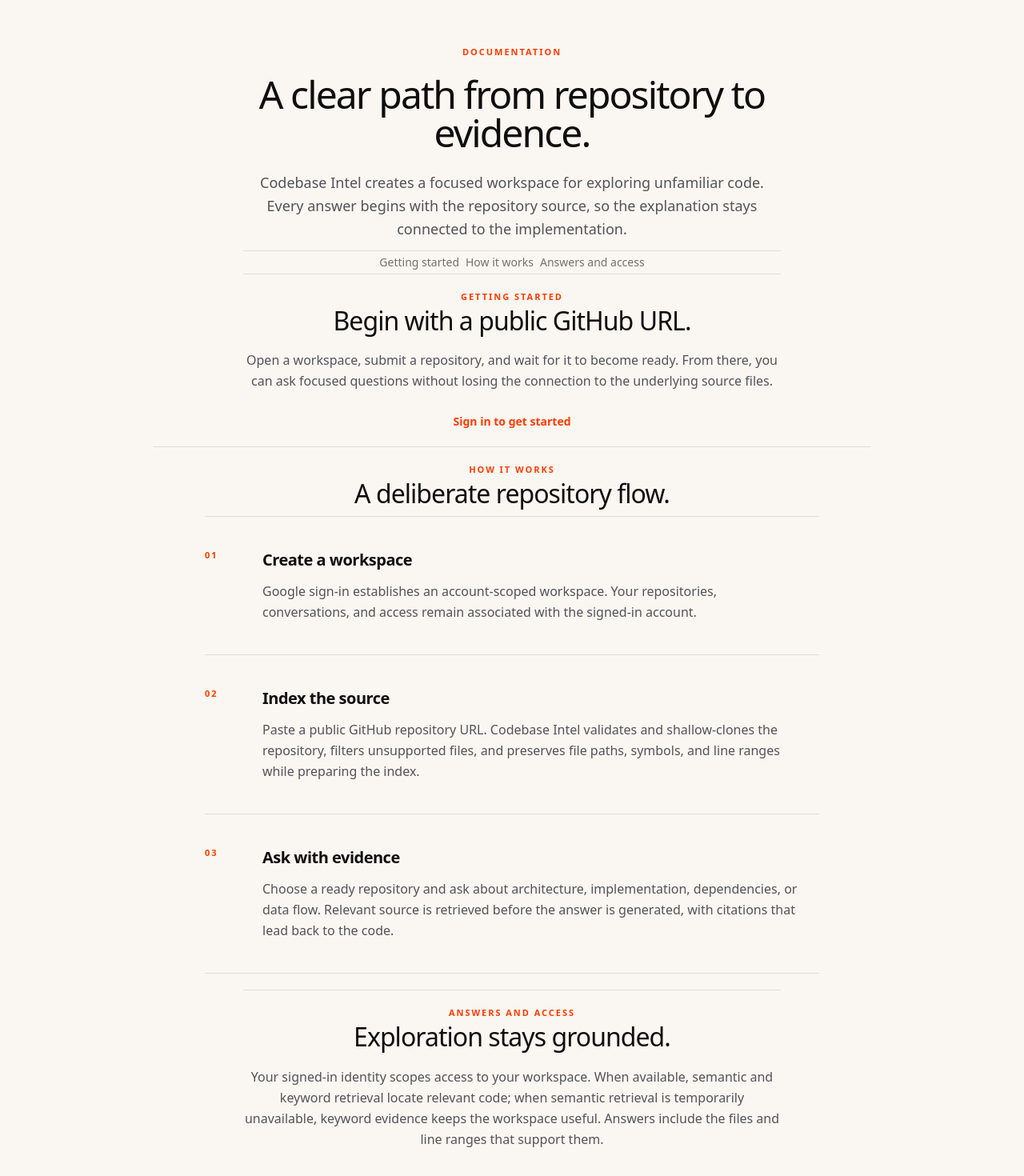
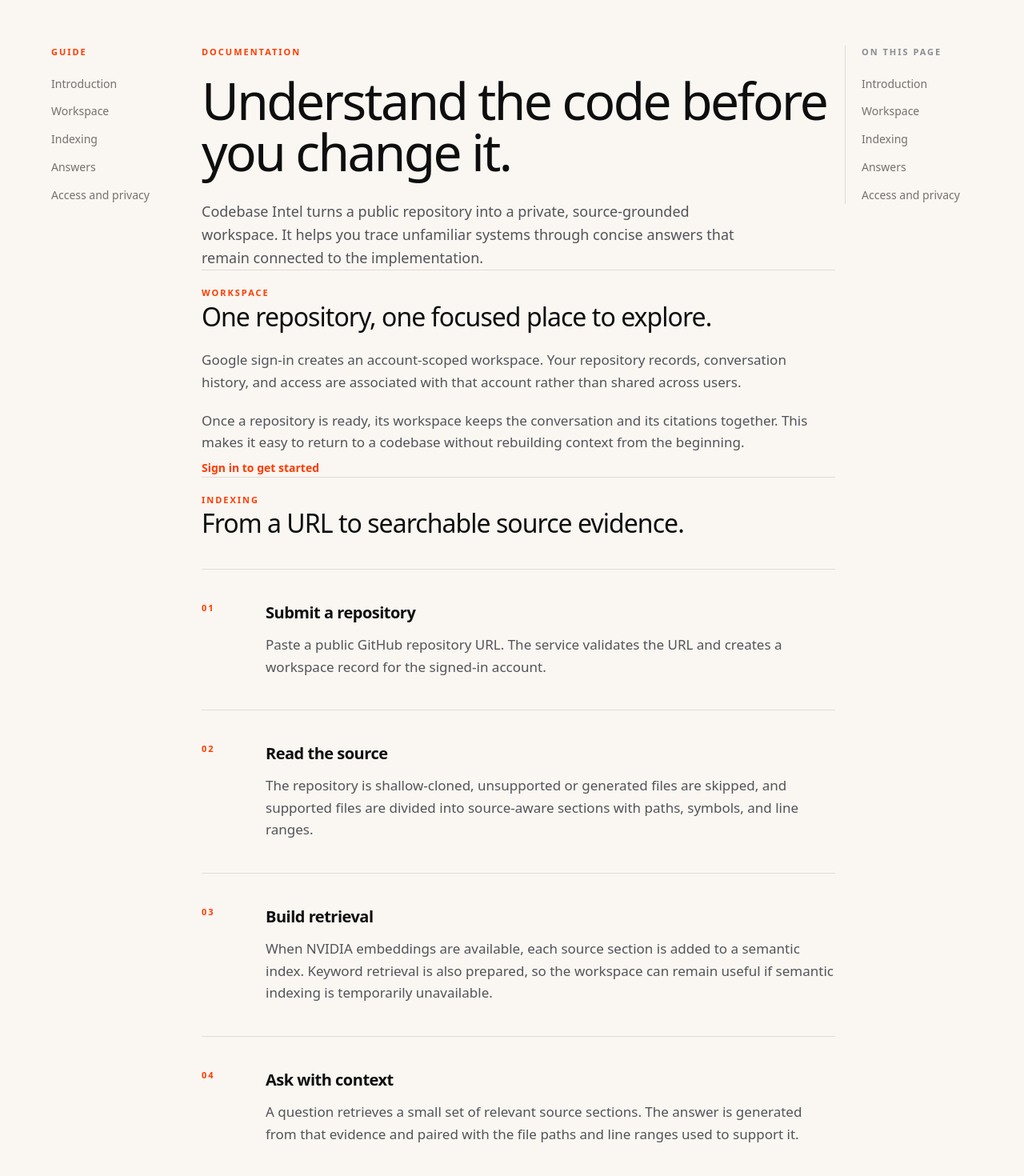
Before and after one commit to ayushman46/codebase_rag, a React (Vite) app in the folder frontend/: page /docs in a window 1280 px wide. Shown: the part 80-1550 px from the top of the page at 80% size. Built offline with nearby package versions, Linux system fonts and the light colour scheme; no server answers.

Commit message:
feat: expand documentation guide layout

```diff
--- a/frontend/src/pages/DocsPage.jsx
+++ b/frontend/src/pages/DocsPage.jsx
@@ -1,81 +1,113 @@
 import { Link } from 'react-router-dom';
 import useStore from '../store/useStore';
 
-const flow = [
-  {
-    step: '01',
-    title: 'Create a workspace',
-    text: 'Google sign-in establishes an account-scoped workspace. Your repositories, conversations, and access remain associated with the signed-in account.',
-  },
-  {
-    step: '02',
-    title: 'Index the source',
-    text: 'Paste a public GitHub repository URL. Codebase Intel validates and shallow-clones the repository, filters unsupported files, and preserves file paths, symbols, and line ranges while preparing the index.',
-  },
-  {
-    step: '03',
-    title: 'Ask with evidence',
-    text: 'Choose a ready repository and ask about architecture, implementation, dependencies, or data flow. Relevant source is retrieved before the answer is generated, with citations that lead back to the code.',
-  },
+const sections = [
+  ['introduction', 'Introduction'],
+  ['workspace', 'Workspace'],
+  ['indexing', 'Indexing'],
+  ['answers', 'Answers'],
+  ['access', 'Access and privacy'],
 ];
+
+const workflow = [
+  ['01', 'Submit a repository', 'Paste a public GitHub repository URL. The service validates the URL and creates a workspace record for the signed-in account.'],
+  ['02', 'Read the source', 'The repository is shallow-cloned, unsupported or generated files are skipped, and supported files are divided into source-aware sections with paths, symbols, and line ranges.'],
+  ['03', 'Build retrieval', 'When NVIDIA embeddings are available, each source section is added to a semantic index. Keyword retrieval is also prepared, so the workspace can remain useful if semantic indexing is temporarily unavailable.'],
+  ['04', 'Ask with context', 'A question retrieves a small set of relevant source sections. The answer is generated from that evidence and paired with the file paths and line ranges used to support it.'],
+];
+
+const AnchorList = ({ className = '' }) => (
+  <nav className={className} aria-label="Documentation navigation">
+    {sections.map(([id, label]) => (
+      <a key={id} href={`#${id}`} className="transition-colors hover:text-ink-black">{label}</a>
+    ))}
+  </nav>
+);
 
 const DocsPage = () => {
   const { user } = useStore();
 
   return (
     <main className="content-shell page-section">
-      <article className="mx-auto max-w-4xl">
-        <header className="mx-auto max-w-3xl text-center">
+      <div className="mx-auto grid max-w-6xl gap-12 lg:grid-cols-[11rem_minmax(0,1fr)_10rem] lg:gap-12">
+        <aside className="hidden lg:block">
+          <div className="sticky top-24">
+            <p className="text-caption font-semibold uppercase tracking-[0.18em] text-ember-orange">Guide</p>
+            <AnchorList className="mt-5 flex flex-col gap-3 text-sm leading-relaxed text-warm-gray" />
+          </div>
+        </aside>
+
+        <article className="min-w-0">
+          <header id="introduction" className="scroll-mt-28">
             <p className="text-caption font-semibold uppercase tracking-[0.18em] text-ember-orange">Documentation</p>
-          <h1 className="heading-lg page-title mt-5 text-ink-black">A clear path from repository to evidence.</h1>
-          <p className="mx-auto mt-6 max-w-2xl text-lg leading-relaxed text-pewter">
-            Codebase Intel creates a focused workspace for exploring unfamiliar code. Every answer begins with the repository source, so the explanation stays connected to the implementation.
+            <h1 className="heading-lg mt-5 text-[clamp(2.7rem,5vw,4.2rem)] text-ink-black">Understand the code before you change it.</h1>
+            <p className="mt-7 max-w-2xl text-lg leading-relaxed text-pewter">
+              Codebase Intel turns a public repository into a private, source-grounded workspace. It helps you trace unfamiliar systems through concise answers that remain connected to the implementation.
             </p>
+            <AnchorList className="mt-10 flex flex-wrap gap-x-6 gap-y-3 border-y border-sand py-4 text-sm text-warm-gray lg:hidden" />
           </header>
 
-        <nav className="mx-auto mt-12 flex max-w-2xl flex-wrap justify-center gap-x-8 gap-y-3 border-y border-sand py-4 text-sm" aria-label="Documentation sections">
-          <a href="#getting-started" className="text-warm-gray transition-colors hover:text-ink-black">Getting started</a>
-          <a href="#repository-flow" className="text-warm-gray transition-colors hover:text-ink-black">How it works</a>
-          <a href="#answers" className="text-warm-gray transition-colors hover:text-ink-black">Answers and access</a>
-        </nav>
-
-        <section id="getting-started" className="mx-auto max-w-2xl py-16 text-center sm:py-20">
-          <p className="text-caption font-semibold uppercase tracking-[0.18em] text-ember-orange">Getting started</p>
-          <h2 className="heading-sm mt-4 text-heading text-ink-black">Begin with a public GitHub URL.</h2>
-          <p className="mt-5 leading-relaxed text-pewter">
-            Open a workspace, submit a repository, and wait for it to become ready. From there, you can ask focused questions without losing the connection to the underlying source files.
+          <section id="workspace" className="scroll-mt-28 border-t border-sand pt-14 sm:pt-20">
+            <p className="text-caption font-semibold uppercase tracking-[0.18em] text-ember-orange">Workspace</p>
+            <h2 className="heading-sm mt-4 text-heading text-ink-black">One repository, one focused place to explore.</h2>
+            <div className="mt-6 space-y-5 text-[17px] leading-relaxed text-pewter">
+              <p>
+                Google sign-in creates an account-scoped workspace. Your repository records, conversation history, and access are associated with that account rather than shared across users.
               </p>
-          <Link to={user ? '/app' : '/'} className="mt-7 inline-block text-sm font-semibold text-ember-orange transition-colors hover:text-burnt-rust">
+              <p>
+                Once a repository is ready, its workspace keeps the conversation and its citations together. This makes it easy to return to a codebase without rebuilding context from the beginning.
+              </p>
+            </div>
+            <Link to={user ? '/app' : '/'} className="mt-8 inline-block text-sm font-semibold text-ember-orange transition-colors hover:text-burnt-rust">
               {user ? 'Open your workspace' : 'Sign in to get started'}
             </Link>
           </section>
 
-        <section id="repository-flow" className="border-t border-sand py-16 sm:py-20">
-          <div className="mx-auto max-w-2xl text-center">
-            <p className="text-caption font-semibold uppercase tracking-[0.18em] text-ember-orange">How it works</p>
-            <h2 className="heading-sm mt-4 text-heading text-ink-black">A deliberate repository flow.</h2>
-          </div>
-          <ol className="mx-auto mt-12 max-w-3xl divide-y divide-sand border-y border-sand">
-            {flow.map(({ step, title, text }) => (
-              <li key={step} className="grid gap-4 py-8 sm:grid-cols-[4rem_1fr] sm:gap-8 sm:py-10">
+          <section id="indexing" className="scroll-mt-28 border-t border-sand pt-14 sm:pt-20">
+            <p className="text-caption font-semibold uppercase tracking-[0.18em] text-ember-orange">Indexing</p>
+            <h2 className="heading-sm mt-4 text-heading text-ink-black">From a URL to searchable source evidence.</h2>
+            <ol className="mt-10 divide-y divide-sand border-y border-sand">
+              {workflow.map(([step, title, text]) => (
+                <li key={step} className="grid gap-4 py-8 sm:grid-cols-[3.5rem_minmax(0,1fr)] sm:gap-6 sm:py-10">
                   <p className="text-caption font-semibold tracking-[0.18em] text-ember-orange">{step}</p>
                   <div>
                     <h3 className="text-xl font-semibold tracking-tight text-ink-black">{title}</h3>
-                  <p className="mt-3 max-w-2xl leading-relaxed text-pewter">{text}</p>
+                    <p className="mt-3 text-[17px] leading-relaxed text-pewter">{text}</p>
                   </div>
                 </li>
               ))}
             </ol>
           </section>
 
-        <section id="answers" className="mx-auto max-w-2xl border-t border-sand py-16 text-center sm:py-20">
-          <p className="text-caption font-semibold uppercase tracking-[0.18em] text-ember-orange">Answers and access</p>
-          <h2 className="heading-sm mt-4 text-heading text-ink-black">Exploration stays grounded.</h2>
-          <p className="mt-5 leading-relaxed text-pewter">
-            Your signed-in identity scopes access to your workspace. When available, semantic and keyword retrieval locate relevant code; when semantic retrieval is temporarily unavailable, keyword evidence keeps the workspace useful. Answers include the files and line ranges that support them.
+          <section id="answers" className="scroll-mt-28 border-t border-sand pt-14 sm:pt-20">
+            <p className="text-caption font-semibold uppercase tracking-[0.18em] text-ember-orange">Answers</p>
+            <h2 className="heading-sm mt-4 text-heading text-ink-black">Answers begin with evidence, not assumptions.</h2>
+            <div className="mt-6 space-y-5 text-[17px] leading-relaxed text-pewter">
+              <p>
+                For each question, Codebase Intel combines semantic similarity and keyword search to select relevant source sections. The language model receives only that bounded evidence, not the entire repository.
+              </p>
+              <p>
+                Each response includes citations to the files and line ranges it uses. If live answer generation is temporarily unavailable, the workspace still returns the retrieved source context so investigation can continue.
+              </p>
+            </div>
+          </section>
+
+          <section id="access" className="scroll-mt-28 border-t border-sand py-14 sm:py-20">
+            <p className="text-caption font-semibold uppercase tracking-[0.18em] text-ember-orange">Access and privacy</p>
+            <h2 className="heading-sm mt-4 text-heading text-ink-black">Your workspace remains account-scoped.</h2>
+            <p className="mt-6 text-[17px] leading-relaxed text-pewter">
+              Authentication establishes the workspace owner, and repository records are protected with user-scoped access controls. Codebase Intel accepts public GitHub repositories; access to indexed records and saved conversations is limited to the signed-in workspace owner.
             </p>
           </section>
         </article>
+
+        <aside className="hidden lg:block">
+          <div className="sticky top-24 border-l border-sand pl-5">
+            <p className="text-caption font-semibold uppercase tracking-[0.18em] text-stone">On this page</p>
+            <AnchorList className="mt-5 flex flex-col gap-3 text-sm leading-relaxed text-warm-gray" />
+          </div>
+        </aside>
+      </div>
     </main>
   );
 };
```
Lines whose indentation alone changed are shown as unchanged.
